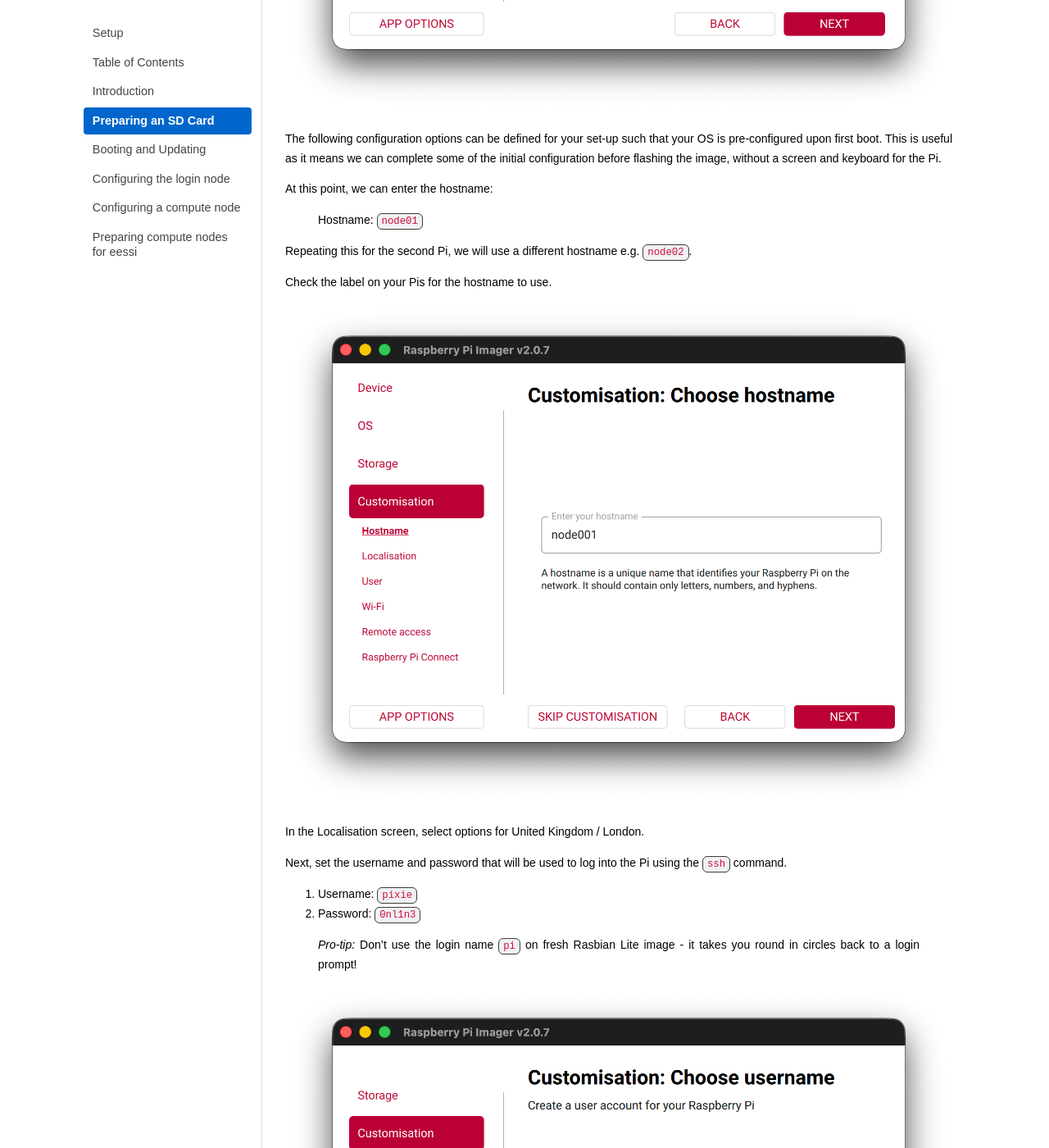
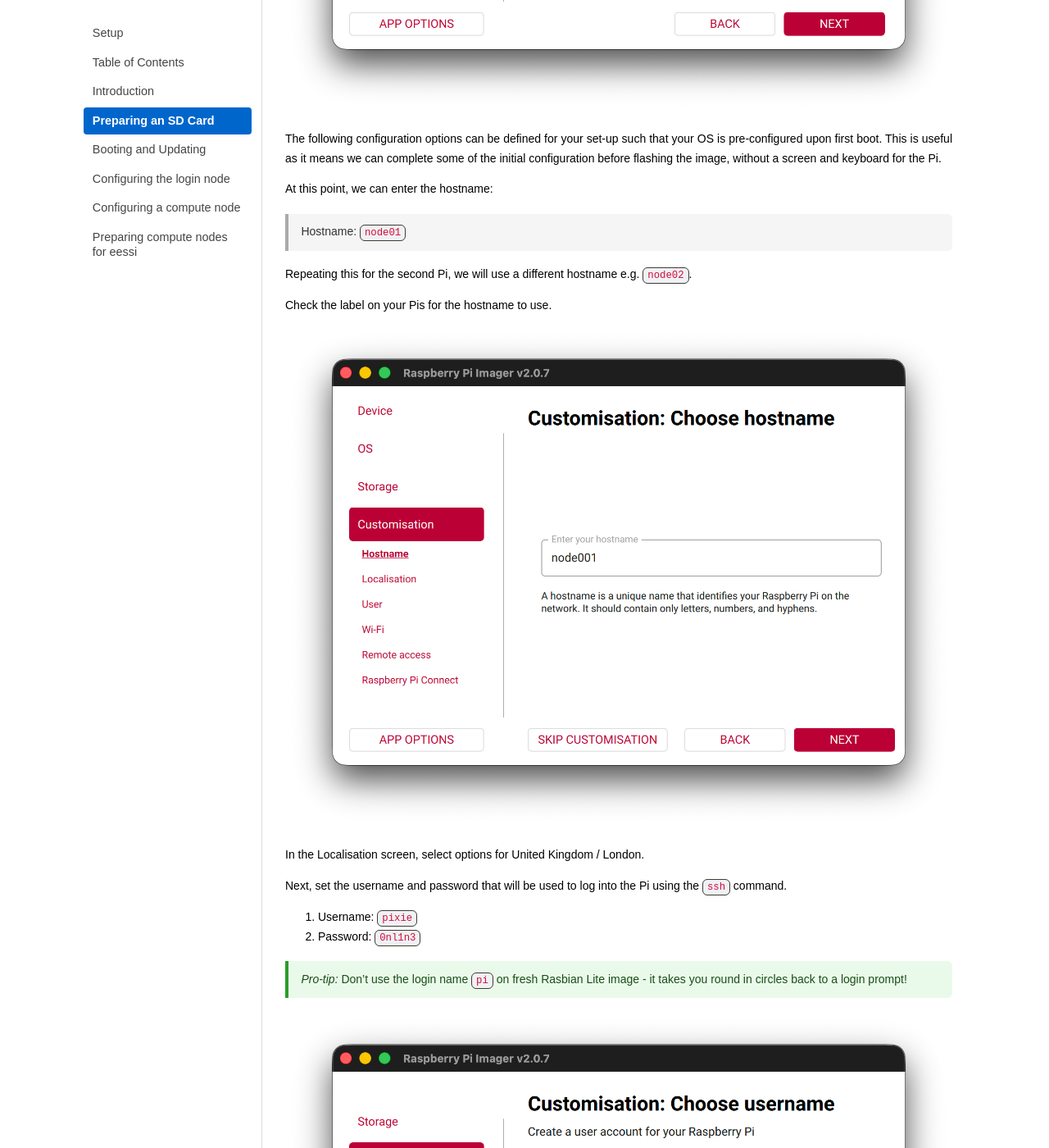
Before and after one commit to carpentriesoffline/Building_a_miniHPC_for_Training, a Jekyll site: the page built from 02-prepareSDCard.md, in a window 1280 px wide and 1400 px high, scrolled down 3486 px. Shown: the whole window at 82% size. Built offline with Jekyll 4.4.1, drawn with Linux system fonts in a browser that asks for light colours.

Commit message:
Style callouts according to their label

```diff
--- a/_sass/main.scss
+++ b/_sass/main.scss
@@ -158,6 +158,42 @@
   }
 }
 
+blockquote {
+  margin: 1.25em 0;
+  padding: 0.75em 1em 0.75em 1.1em;
+  border-left: 4px solid #aaa;
+  background: #f5f5f5;
+  border-radius: 0 6px 6px 0;
+  color: #333;
+
+  p:first-child { margin-top: 0; }
+  p:last-child  { margin-bottom: 0; }
+}
+
+.callout--note {
+  border-left-color: #0066cc;
+  background: #e8f0fb;
+  color: #003580;
+}
+
+.callout--warning {
+  border-left-color: #e07b00;
+  background: #fff3e0;
+  color: #5a3200;
+}
+
+.callout--tip {
+  border-left-color: #2a9d2a;
+  background: #eafaea;
+  color: #1a4d1a;
+}
+
+.callout--important {
+  border-left-color: #7c3aed;
+  background: #f3eeff;
+  color: #3b0e8c;
+}
+
 .highlighter-rouge {
   border-radius: 6px;
   overflow: hidden;
```
Also changed, not shown: _layouts/default.html (+11 -0 lines).
